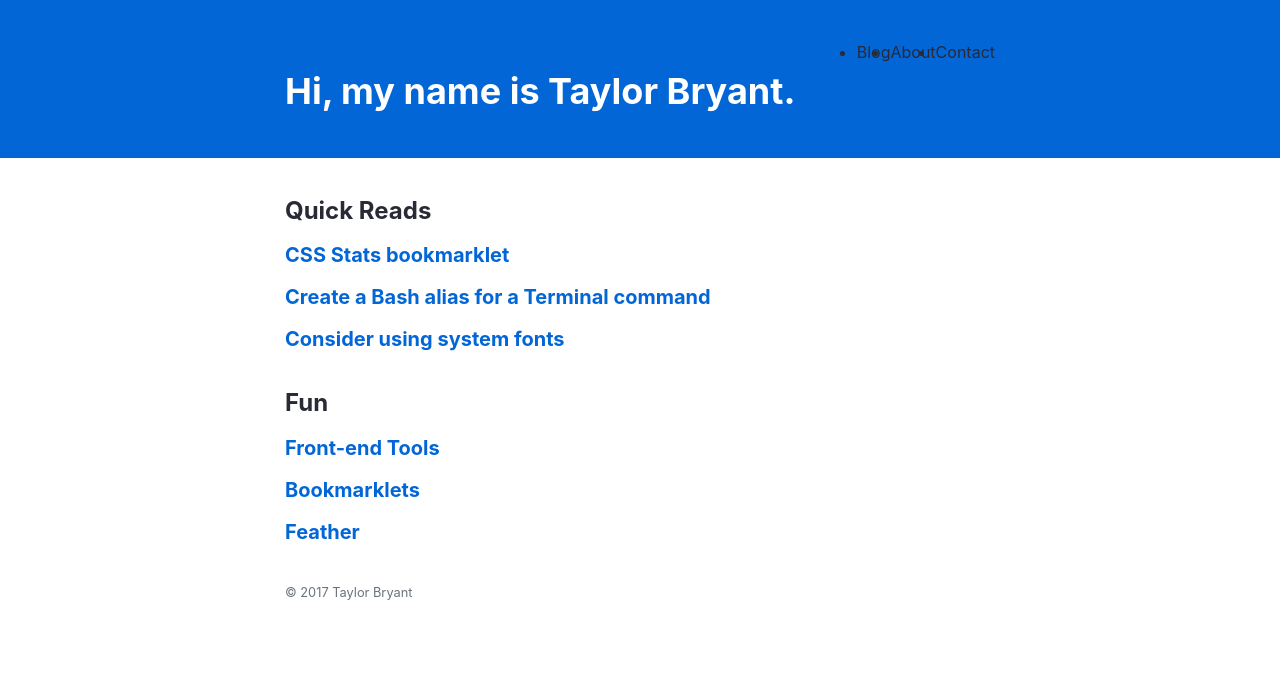
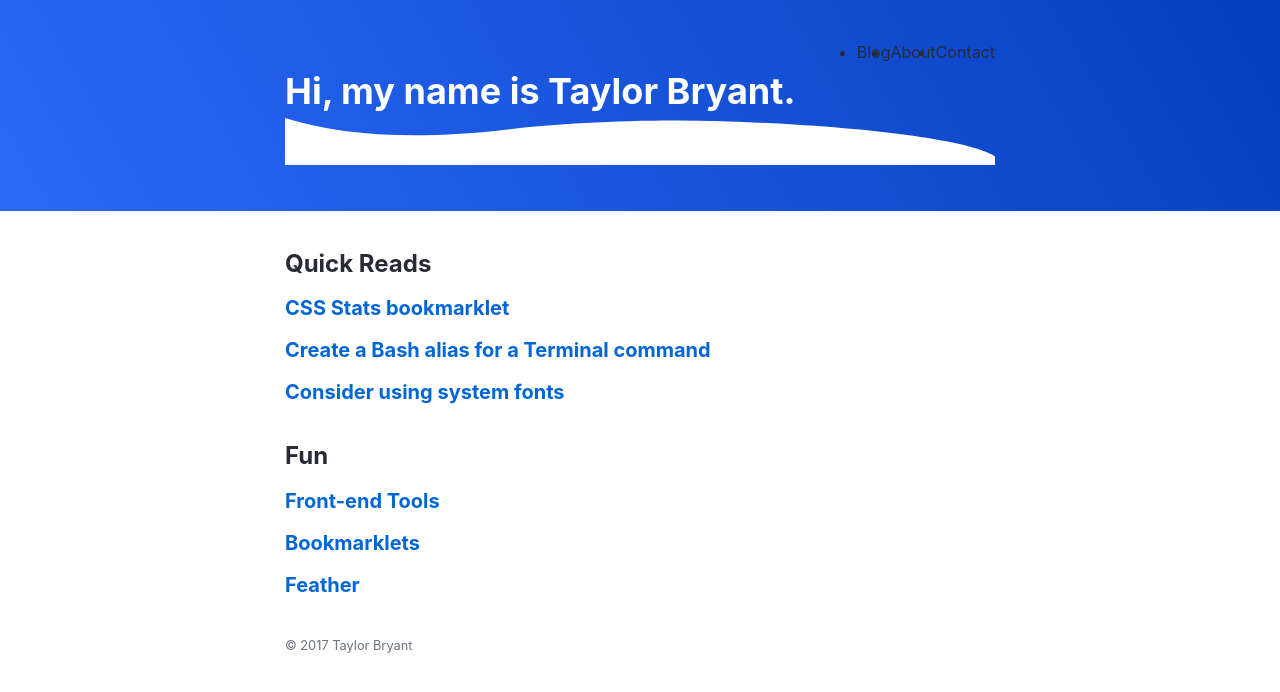
Before and after one commit to scottwater/taylorbryant.github.io, a Jekyll site: the page built from README.md, in a window 1280 px wide. Shown: the top 692 px of the page. Built offline with Jekyll 4.4.1, drawn with Linux system fonts in a browser that asks for light colours; our own code applies the rules of GitHub Pages for plain Markdown files.

Commit message:
Change header background on home page

```diff
--- a/_includes/style.scss
+++ b/_includes/style.scss
@@ -671,7 +671,8 @@ strong {
 
 // Home
 .header--home {
-  background-color: #0366d6;
+  background-color: #306ffd;
+  background-image: linear-gradient(60deg,#306efe,#003ab7);
   margin: 0 -36vw;
   padding: 40px 36vw;
 }
--- a/_layouts/default.html
+++ b/_layouts/default.html
@@ -12,6 +12,7 @@ layout: compress
     </ul>
 
     <h1 class="self-introduction">Hi, my name is Taylor Bryant</span>.</h1>
+    <svg width="100%" height="47px" viewBox="0 0 1440 47" version="1.1" xmlns="http://www.w3.org/2000/svg" class="hero__div" preserveAspectRatio="none" data-reactid="14"><defs data-reactid="15"></defs><g id="Page-1" stroke="none" stroke-width="1" fill="none" fill-rule="evenodd" data-reactid="16"><path d="M0,0.0577405639 C117.504588,18.44359 269.602477,22.1720696 456.293666,11.2431795 C562.076057,5.05068514 730.784198,0.911127653 885.297232,3.27366179 C1157.17617,7.43074321 1386.98062,21.3276838 1440,38.3891927 L1440,46.9388979 L0,46.9388979 L0,0.0577405639 Z" id="Path-9" fill="#FFFFFF" data-reactid="17"></path></g></svg>
   </header>
 
   <h2>Quick Reads</h2>
```
